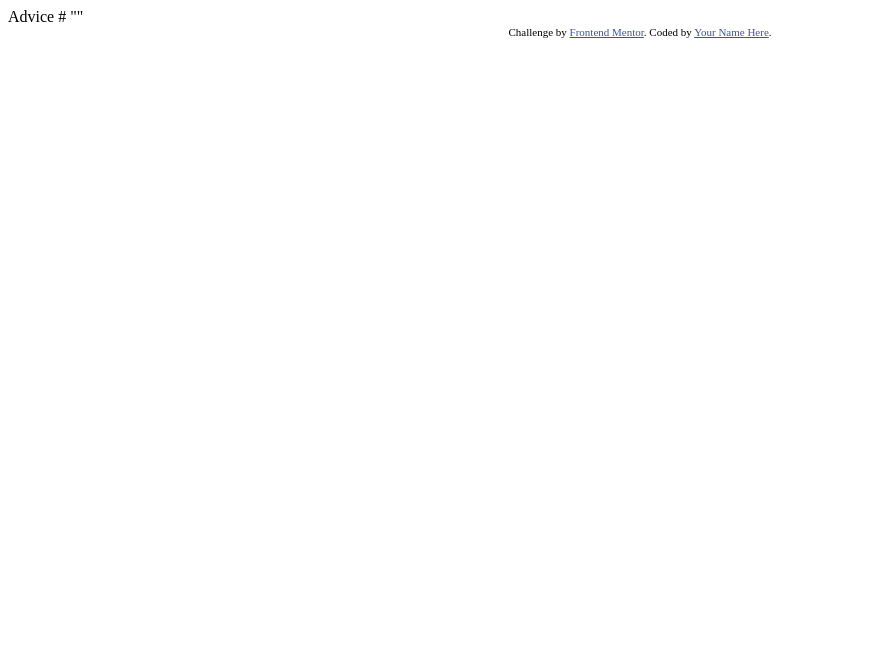
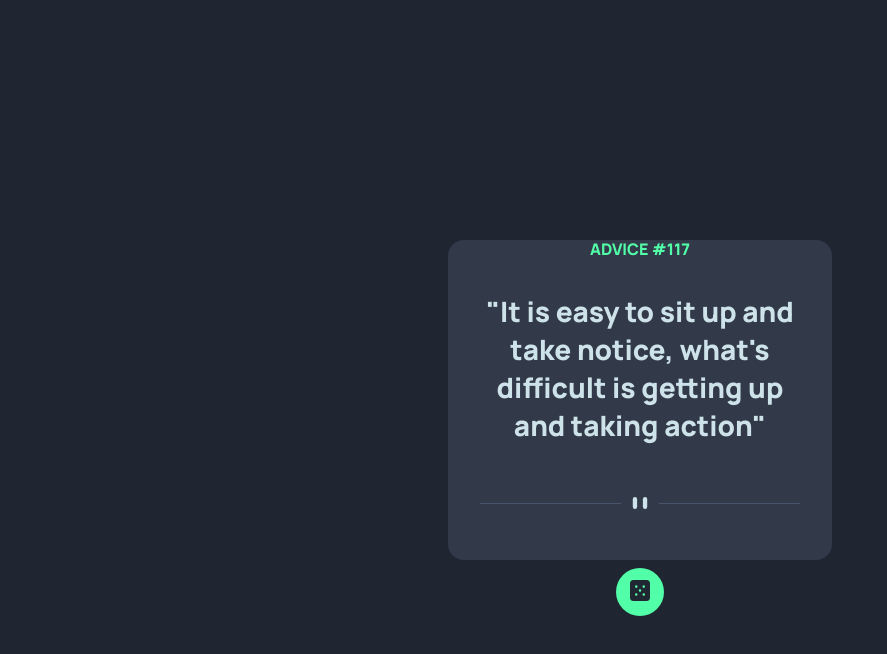
Before and after one commit to yulianasep/advice-generator-app-main, a plain HTML site: page index.html in a window 1280 px wide. Shown: the whole page, without its empty margins (0-887 px from the left). Drawn offline with Linux system fonts and the light colour scheme.

Commit message:
feat:initial structure

```diff
--- a/index.html
+++ b/index.html
@@ -3,38 +3,49 @@
   <head>
     <meta charset="UTF-8" />
     <meta name="viewport" content="width=device-width, initial-scale=1.0" />
-    <!-- displays site properly based on user's device -->
-
     <link
       rel="icon"
       type="image/png"
       sizes="32x32"
       href="./images/favicon-32x32.png"
     />
+    <link rel="preconnect" href="https://fonts.googleapis.com" />
+    <link rel="preconnect" href="https://fonts.gstatic.com" crossorigin />
+    <link
+      href="https://fonts.googleapis.com/css2?family=Manrope:wght@800&display=swap"
+      rel="stylesheet"
+    />
+    <title>Frontend Mentor | Advice generator app</title>
+    <link rel="stylesheet" href="style.css" />
+  </head>
 
-    <title>Frontend Mentor | Advice generator app</title>
-
-    <!-- Feel free to remove these styles or customise in your own stylesheet 👍 -->
-    <style>
-      .attribution {
-        font-size: 11px;
-        text-align: center;
-      }
-      .attribution a {
-        color: hsl(228, 45%, 44%);
-      }
-    </style>
-  </head>
   <body>
-    Advice #<!-- Advice ID goes here -->
-
-    "<!-- Advice text goes here -->"
-
-    <div class="attribution">
-      Challenge by
-      <a href="https://www.frontendmentor.io?ref=challenge" target="_blank"
-        >Frontend Mentor</a
-      >. Coded by <a href="#">Your Name Here</a>.
-    </div>
+    <main>
+      <article class="advice">
+        <section class="advice-content">
+          <h1 class="advice-title">ADVICE #117</h1>
+          <p class="advice-text">
+            "It is easy to sit up and take notice, what's difficult is getting
+            up and taking action"
+          </p>
+        </section>
+        <picture class="divide-card">
+          <img
+            src="./images/pattern-divider-desktop.svg"
+            alt="background pattern"
+            class="divide-footer-img"
+          />
+        </picture>
+        <footer class="footer">
+          <button class="button" id="button">
+            <img
+              src="./images/icon-dice.svg"
+              alt="refresh icon"
+              class="button-icon"
+            />
+          </button>
+        </footer>
+      </article>
+    </main>
   </body>
 </html>
```
